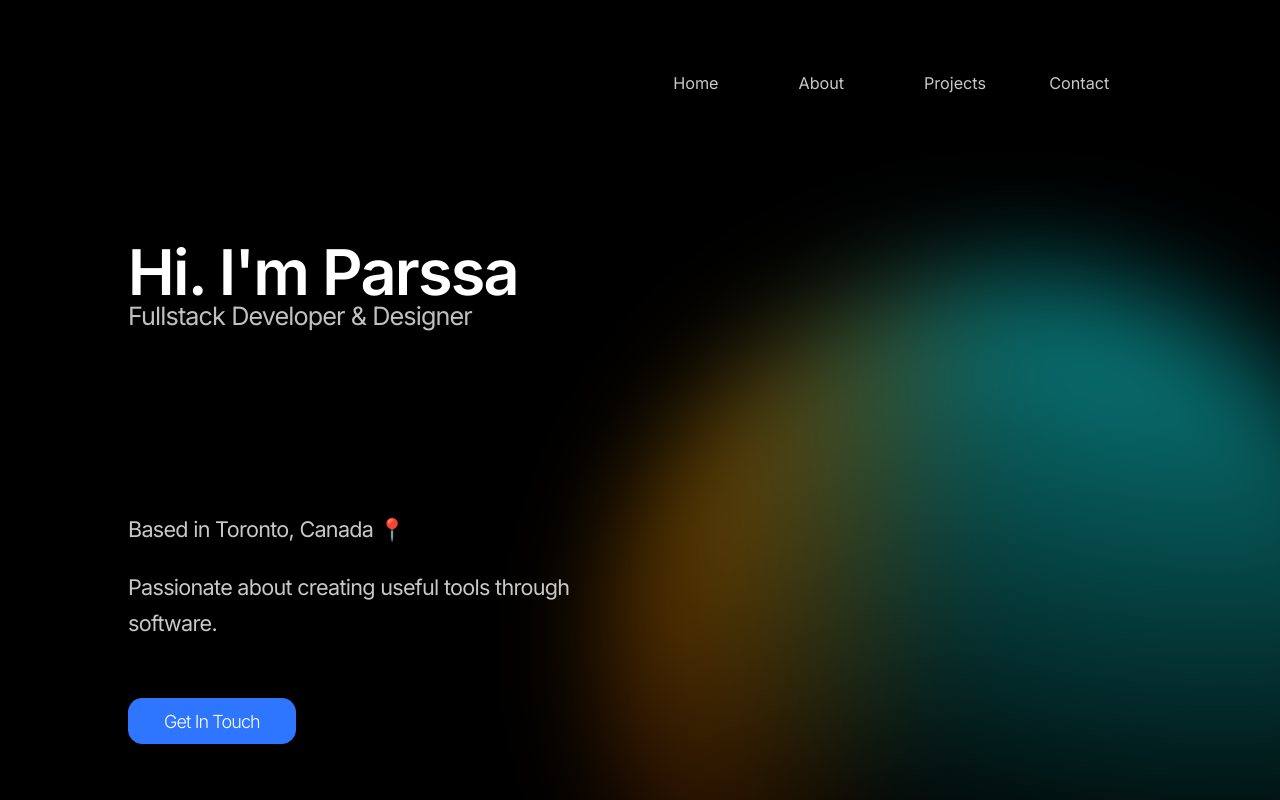
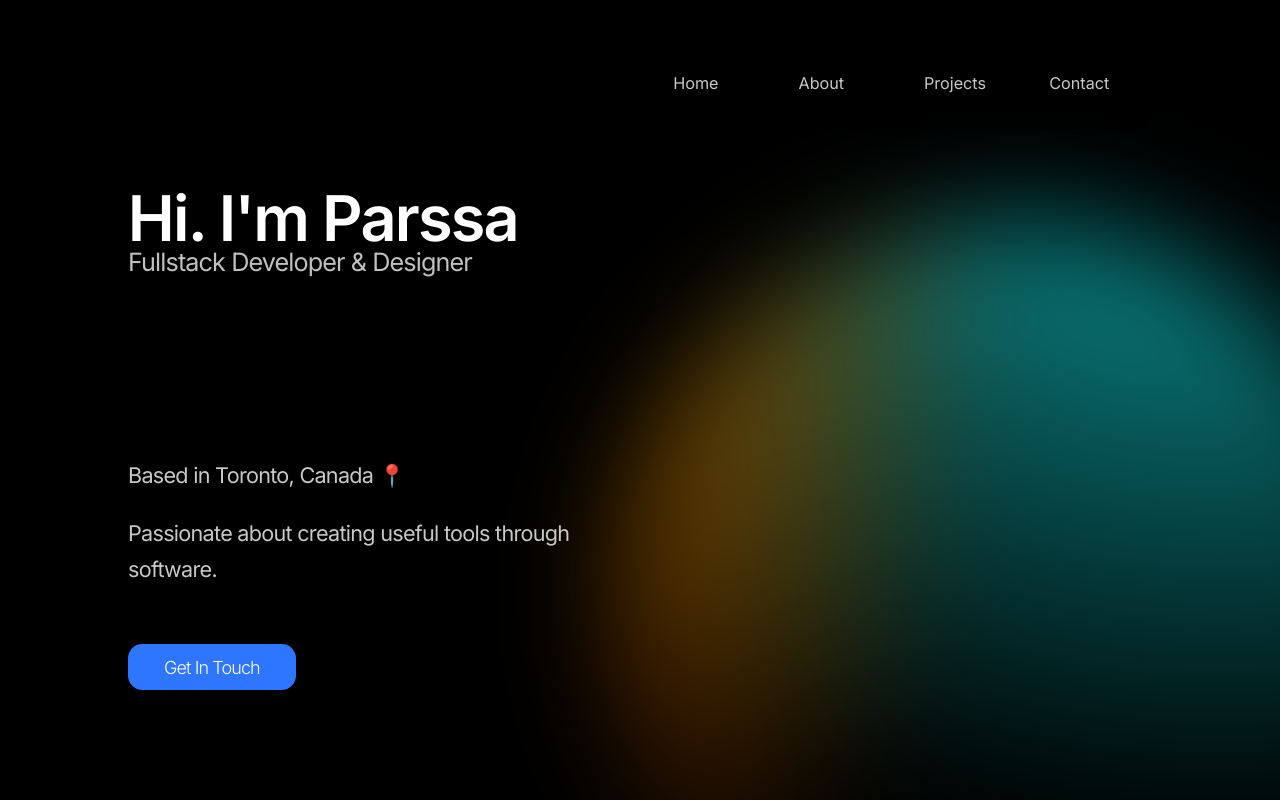
Before and after one commit to parssak/nextjs-website, a Next.js app: page / in a window 1280 px wide. Built offline with nearby package versions, Linux system fonts and the light colour scheme.

Commit message:
Reverted margin-top

```diff
--- a/components/styles/index.js
+++ b/components/styles/index.js
@@ -9,7 +9,7 @@ export const Title = styled.h1`
     font-weight: 600;
     letter-spacing: -0.1rem;
     margin: 0;
-    margin-top: 7rem;
+    margin-top: 4rem;
     margin-left: -0.01rem;
     ${props => props.larger && css`
         color: white;
```
